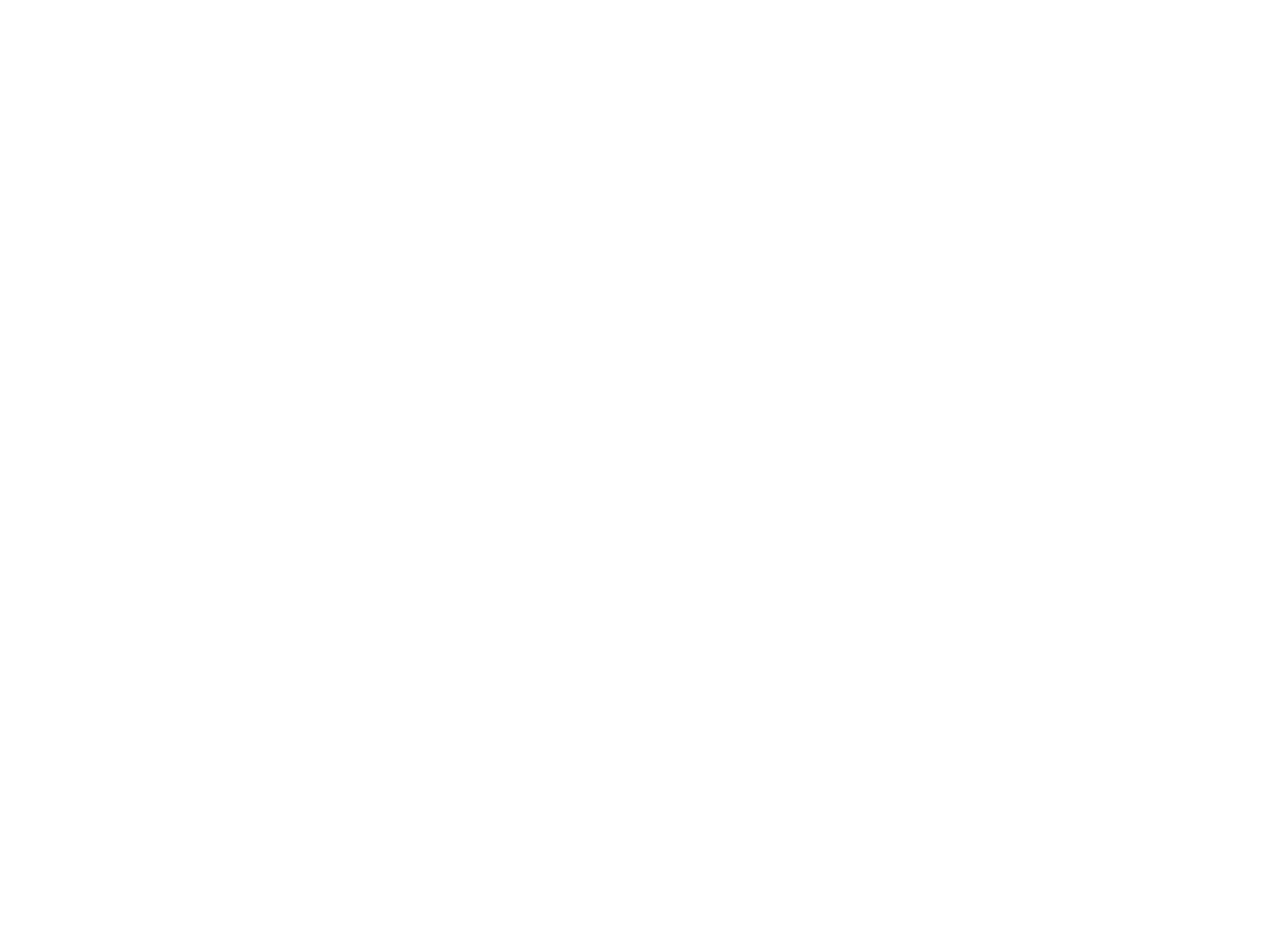
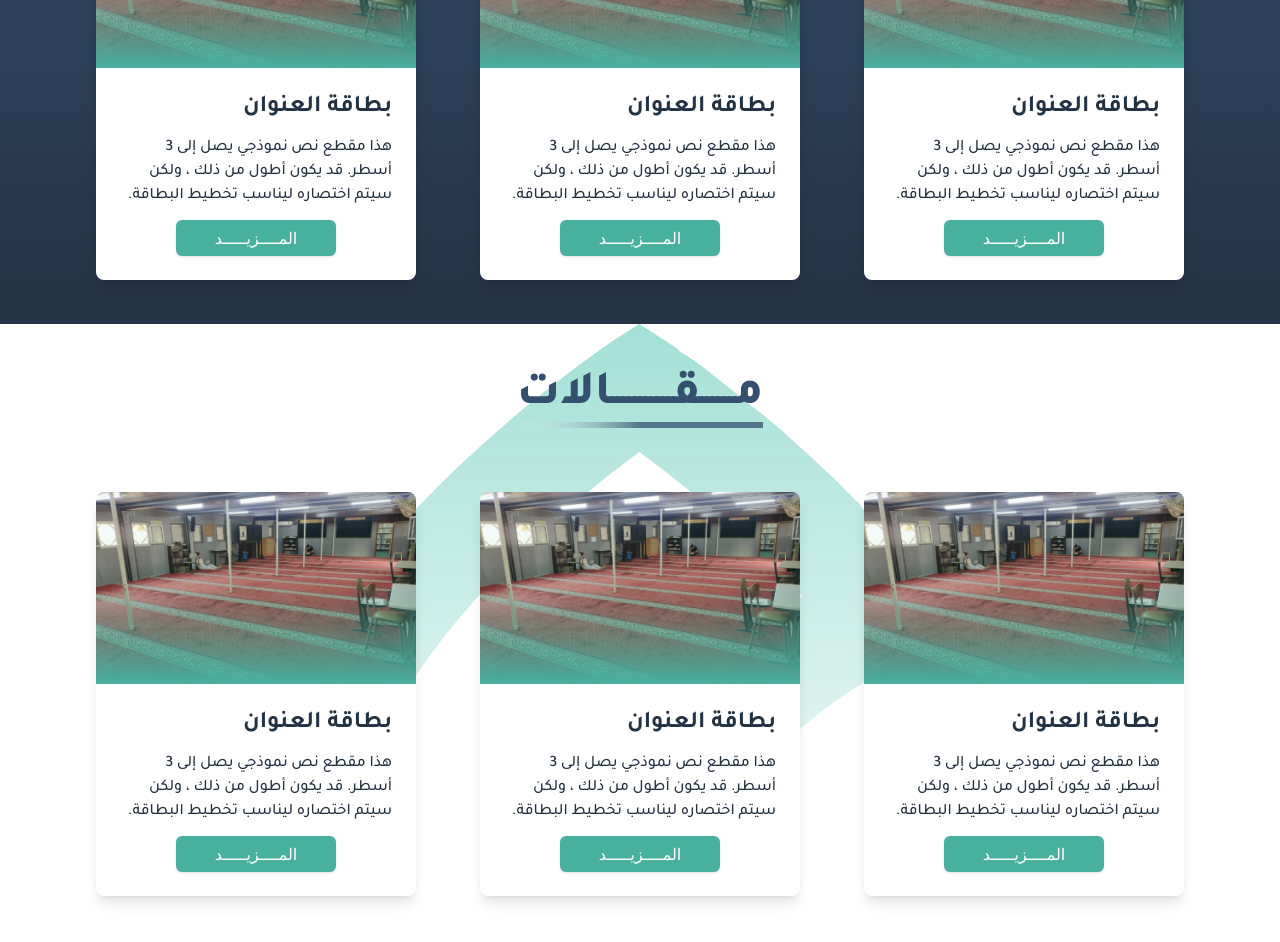
Before and after one commit to Zvki1/usthb_mosque, a React (Vite) app: page / in a window 1280 px wide. Shown: the part 1440-2382 px from the top of the page. Before the commit the page ends 1296 px from the top, so only its background shows below. Built offline with nearby package versions, Linux system fonts and the light colour scheme.

Commit message:
addd articles div

```diff
--- a/src/App.jsx
+++ b/src/App.jsx
@@ -1,5 +1,6 @@
 import "./App.css";
 import AboutUs from "./components/AboutUs/Index";
+import Articles from "./components/Articles/Index";
 import HeroSection from "./components/HeroSection/HeroSection";
 import PrayerTime from "./components/PrayerTime/index"
 import Activities from "./components/activities/Index";
@@ -10,6 +11,7 @@
       <PrayerTime />
       <AboutUs />
       <Activities />
+      <Articles/>
     </div>
   );
 }
--- /dev/null
+++ b/src/components/Articles/Index.jsx
@@ -0,0 +1,31 @@
+import subtitle from "../../assets/AboutUs/subtitle.svg";
+import { ActivitiesCarousel } from "../activities/ActivitiesCarousel";
+import {AcitivityComponent} from "../activities/acitivity-component";
+import logoBg from "../../assets/navbar/logoBg.svg";
+const Index = () => {
+  return (
+    <div className=" py-12 relative">
+      <div className="flex flex-col items-center gap-6 w-full relative z-10">
+        <div className="flex flex-col items-center justify-center gap-0.5">
+          <h3 className="text-[#35506F] font-Tajawal text-5xl font-[800] text-center ">
+            مــــــقـــــــــــالات
+          </h3>
+          <img src={subtitle} alt="subtitle" className="w-full " />
+        </div>
+        <div className="md:hidden">
+          <ActivitiesCarousel />
+        </div>
+        <div className="hidden md:flex flex-row gap-5 lg:gap-16 items-center justify-center pt-10">
+          <AcitivityComponent />
+          <AcitivityComponent />
+          <AcitivityComponent />
+        </div>
+      </div>
+      <div className="absolute  top-0 w-full  flex items-center justify-center">
+      <img src={logoBg} alt="background" className=" w-full md:w-2/4 lg:w-7/12 opacity-80 rotate-180 md:rotate-0" />
+      </div>
+    </div>
+  );
+};
+
+export default Index;
--- a/src/components/HeroSection/HeroSection.jsx
+++ b/src/components/HeroSection/HeroSection.jsx
@@ -19,7 +19,7 @@
         </div>
       </div>
         <div className="absolute  bottom-0 w-full  flex items-center justify-center">
-      <img src={logoBg} alt="background" className="w-5/6 md:w-2/4 lg:w-2/6" />
+      <img src={logoBg} alt="background" className="w-5/6 md:w-2/4 lg:w-2/6 opacity-25" />
       </div>
     </section>
   );
--- a/src/components/activities/Index.jsx
+++ b/src/components/activities/Index.jsx
@@ -1,8 +1,9 @@
 import subtitle from "../../assets/Activities/subtitle.svg";
 import { ActivitiesCarousel } from "./ActivitiesCarousel";
+import { AcitivityComponent } from "./acitivity-component";
 const Index = () => {
   return (
-    <div className="flex items-center flex-col py-11 bg-gradient-to-b from-[#35506F] to-[#243245]">
+    <div className="flex items-center flex-col py-11 gap-6 bg-gradient-to-b from-[#35506F] to-[#243245]">
       <div className="flex flex-col items-center justify-center   ">
         <h3 className="text-white font-Tajawal text-5xl font-[800]  ">
           نـــشـــاطــــــتنــــــــــا
@@ -12,6 +13,11 @@
       <div className="md:hidden">
         <ActivitiesCarousel />
       </div>
+      <div className="hidden md:flex flex-row gap-5 lg:gap-16 items-center justify-center pt-10">
+        <AcitivityComponent />
+        <AcitivityComponent />
+        <AcitivityComponent />
+      </div>
     </div>
   );
 };
--- a/src/components/activities/acitivity-component.jsx
+++ b/src/components/activities/acitivity-component.jsx
@@ -2,15 +2,17 @@
 import image from "../../assets/AboutUs/mobilePicture.png";
 export function AcitivityComponent() {
   return (
-    <div className="rounded-lg overflow-hidden shadow-lg w-full max-w-sm rtl">
+    <div className="rounded-lg overflow-hidden shadow-lg w-full max-w-sm md:w-1/4 rtl
+    md:hover:scale-105 transition-transform duration-500 ease-in-out">
       <div className="relative h-48 md:h-48">
         <img
           alt="Card Image"
-          className="w-full h-full "
+          className="w-full h-full
+          hover:scale-125 transition-transform duration-500 ease-in-out object-cover object-center"
           src={image}
           width="384"
         />
-        <div className="absolute inset-0 bg-gradient-to-t from-[#48B09F] to-transparent" />
+        <div className="absolute inset-0 bg-gradient-to-t from-[#48B09F] via-[#48b09f21] to-transparent" />
       </div>
       <div className="bg-white dark:bg-gray-950 p-4 md:p-6 space-y-3 text-right">
         <h3 className="text-2xl font-Tajawal text-[#243245] font-semibold">بطاقة العنوان</h3>
```
Also changed, not shown: src/assets/navbar/logoBg.svg.
